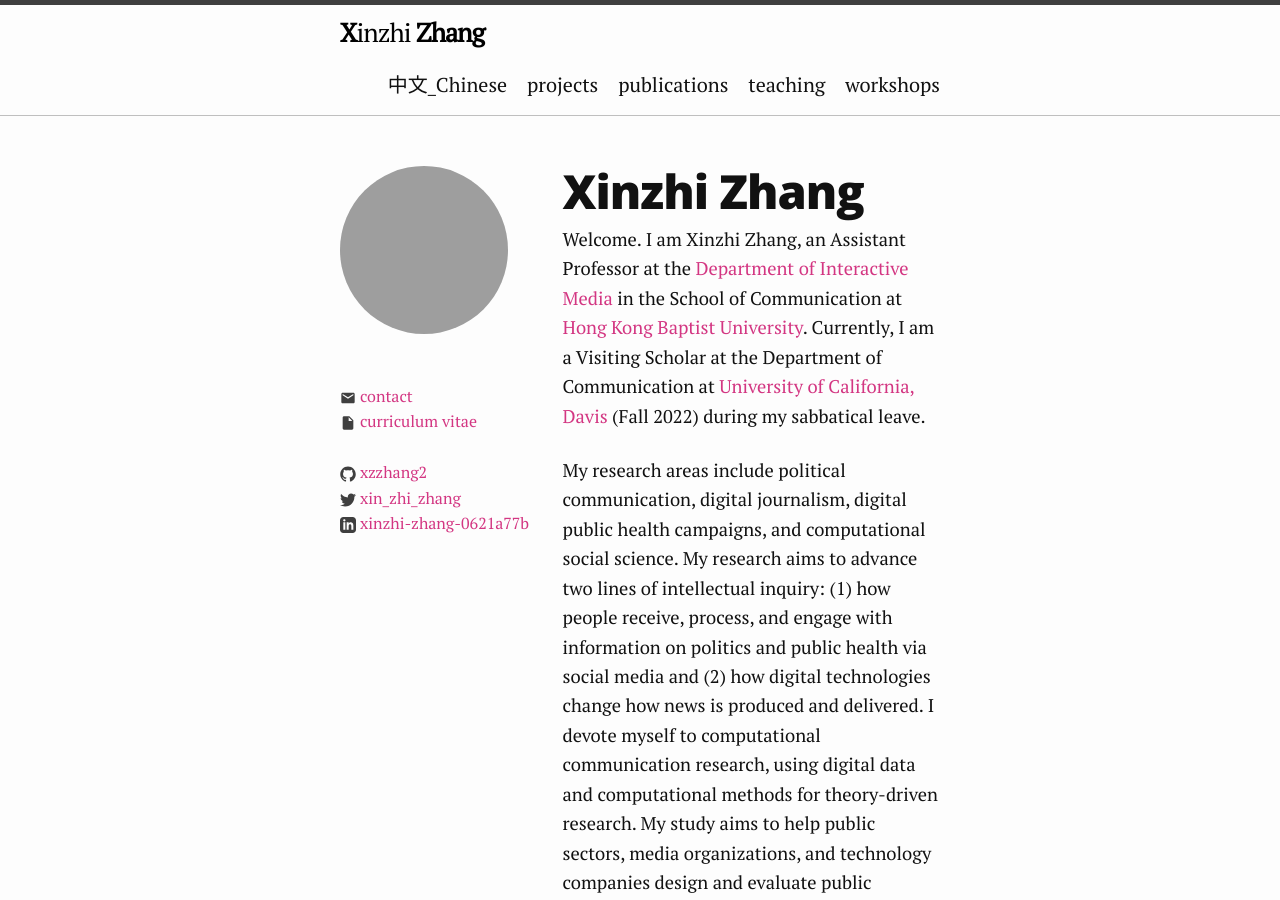
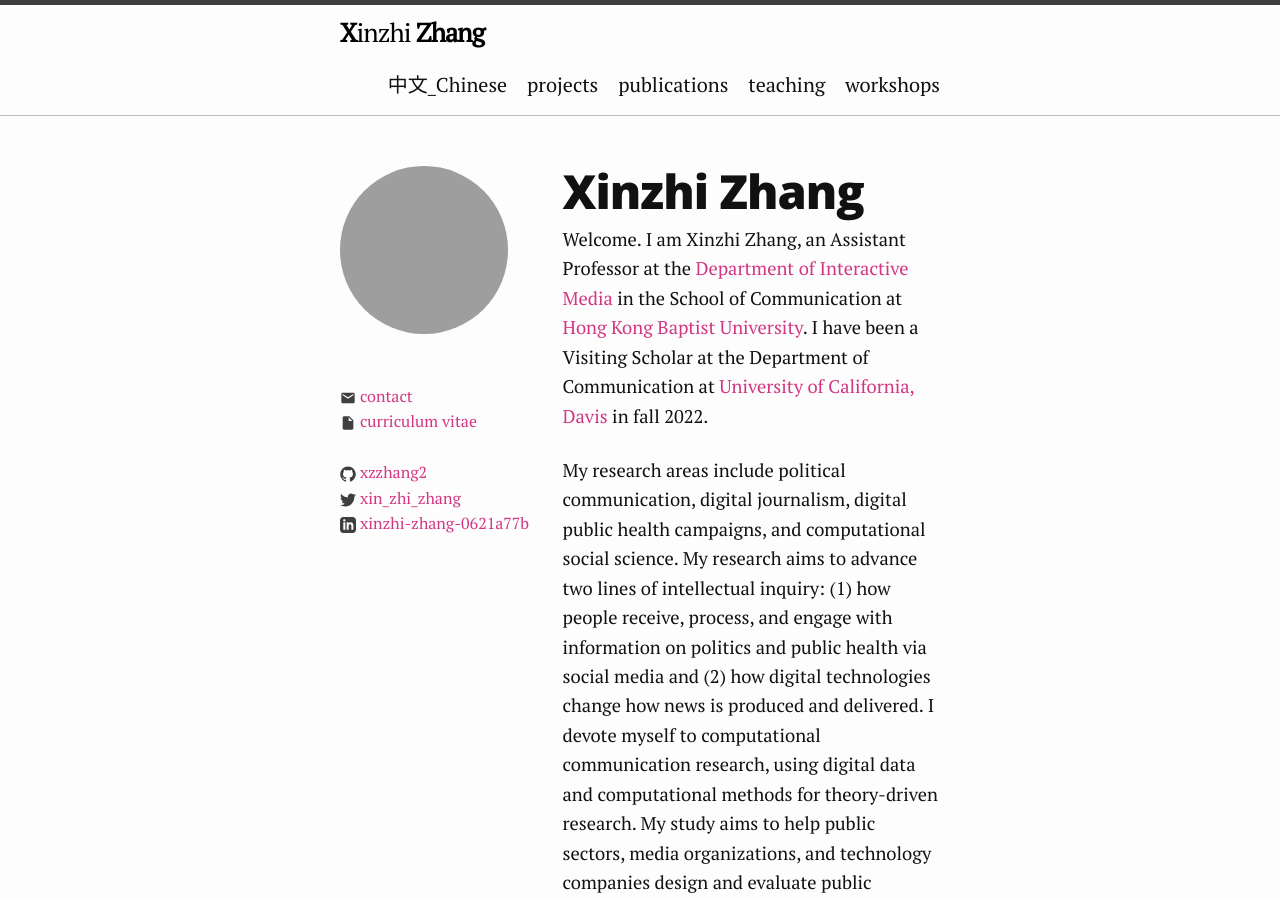
Before and after one commit to xzzhang2/xzzhang2.github.io, a Jekyll site: the page built from index.md, in a window 1280 px wide and 900 px high. Built offline with Jekyll 4.4.1, drawn with Linux system fonts in a browser that asks for light colours; grey boxes are pictures that could not be loaded.

```diff
--- a/index.md
+++ b/index.md
@@ -7,7 +7,7 @@
 ---
 
 
-Welcome. I am Xinzhi Zhang, an Assistant Professor at the [Department of Interactive Media](https://scholars.hkbu.edu.hk/en/persons/xinzhi-zhang-11) in the School of Communication at [Hong Kong Baptist University](http://www.hkbu.edu.hk). Currently, I am a Visiting Scholar at the Department of Communication at [University of California, Davis](https://www.ucdavis.edu/) (Fall 2022) during my sabbatical leave.
+Welcome. I am Xinzhi Zhang, an Assistant Professor at the [Department of Interactive Media](https://scholars.hkbu.edu.hk/en/persons/xinzhi-zhang-11) in the School of Communication at [Hong Kong Baptist University](http://www.hkbu.edu.hk). I have been a Visiting Scholar at the Department of Communication at [University of California, Davis](https://www.ucdavis.edu/) in fall 2022.
 
 My research areas include political communication, digital journalism, digital public health campaigns, and computational social science. My research aims to advance two lines of intellectual inquiry: (1) how people receive, process, and engage with information on politics and public health via social media and (2) how digital technologies change how news is produced and delivered. I devote myself to computational communication research, using digital data and computational methods for theory-driven research. My study aims to help public sectors, media organizations, and technology companies design and evaluate public communication campaigns, conduct evidence-based interventions and solutions to reduce bias, inequality, and miscommunication amid political polarization and information disorder, and promote more diverse, open, and deliberative dialogues within society. My research profiles are on [Google Scholar](https://scholar.google.com.hk/citations?user=iOFeIDIAAAAJ&hl=en), [ResearchGate](https://www.researchgate.net/profile/Xinzhi_Zhang3), and [Scopus](https://scholars.hkbu.edu.hk/en/persons/xinzhi-zhang-11).
 
```
